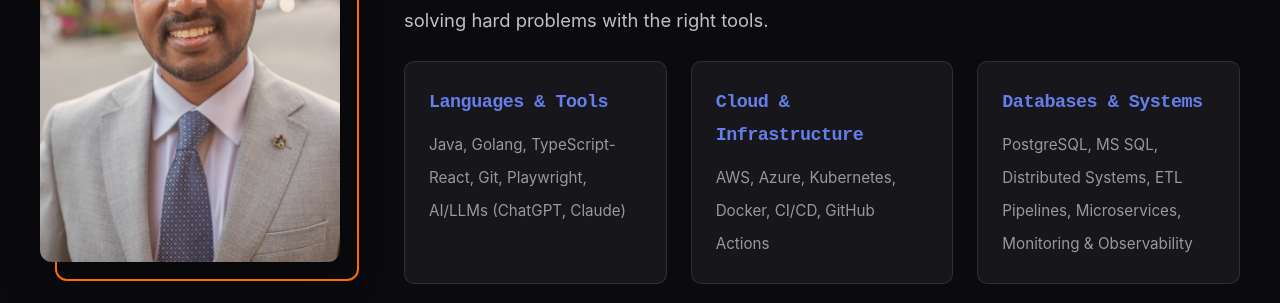
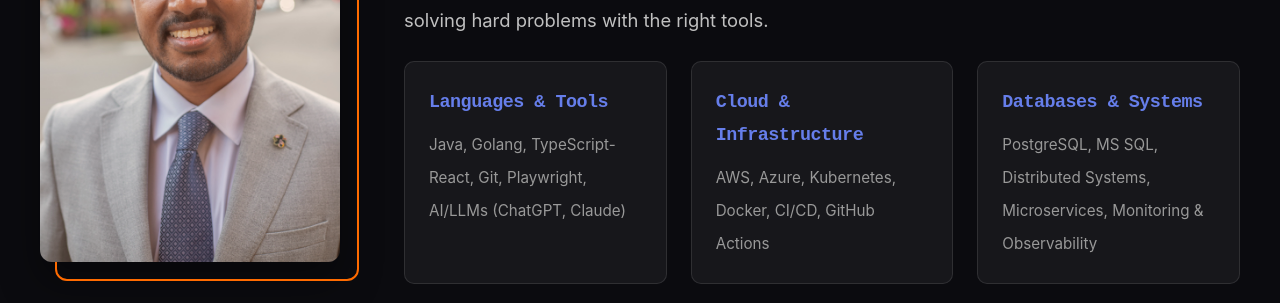
Before and after one commit to wasifsarwar/portfolio, a React (Create React App) app: page / in a window 1280 px wide. Shown: the part 920-1223 px from the top of the page. Built offline with nearby package versions, Linux system fonts and the light colour scheme.

Commit message:
Update About.tsx

```diff
--- a/src/components/About.tsx
+++ b/src/components/About.tsx
@@ -34,7 +34,7 @@ const About: React.FC = () => {
     },
     {
       category: "Databases & Systems",
-      technologies: "PostgreSQL, MS SQL, Distributed Systems, ETL Pipelines, Microservices, Monitoring & Observability"
+      technologies: "PostgreSQL, MS SQL, Distributed Systems, Microservices, Monitoring & Observability"
     }
   ];
 
```
